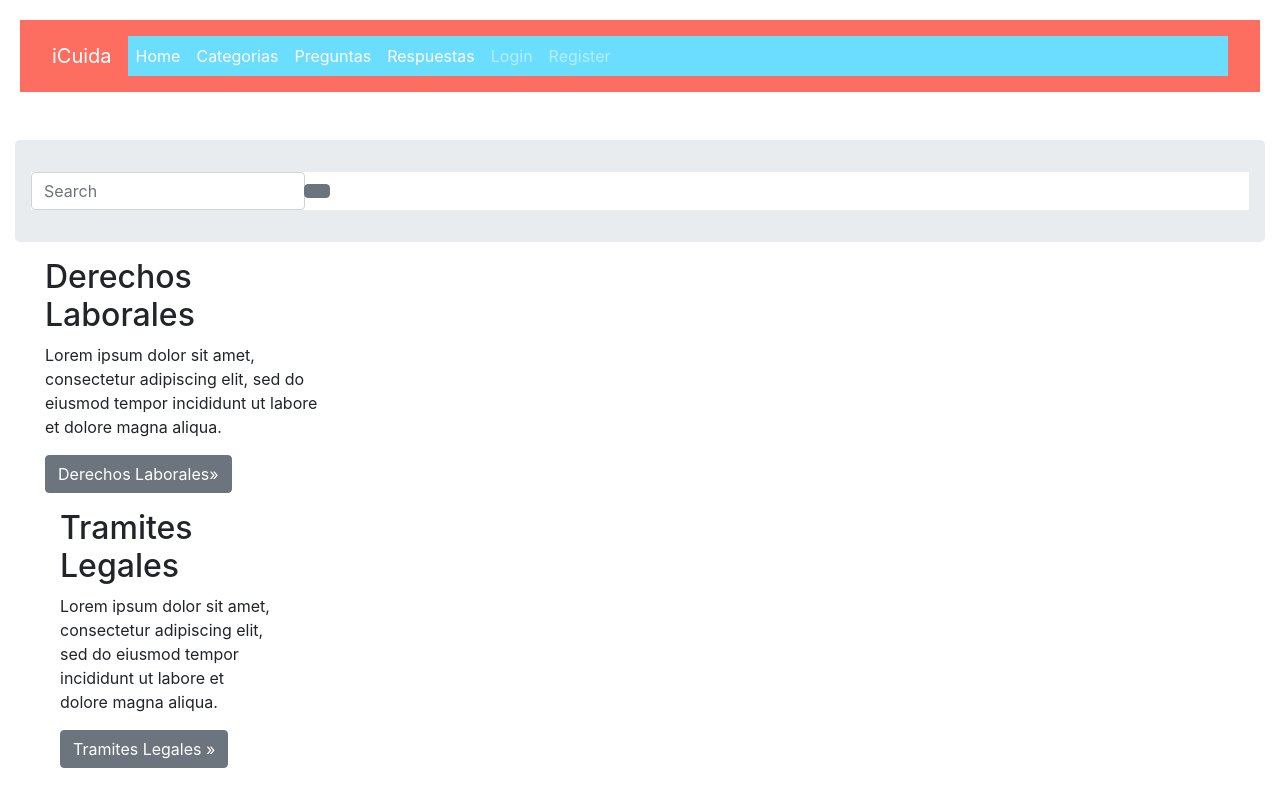
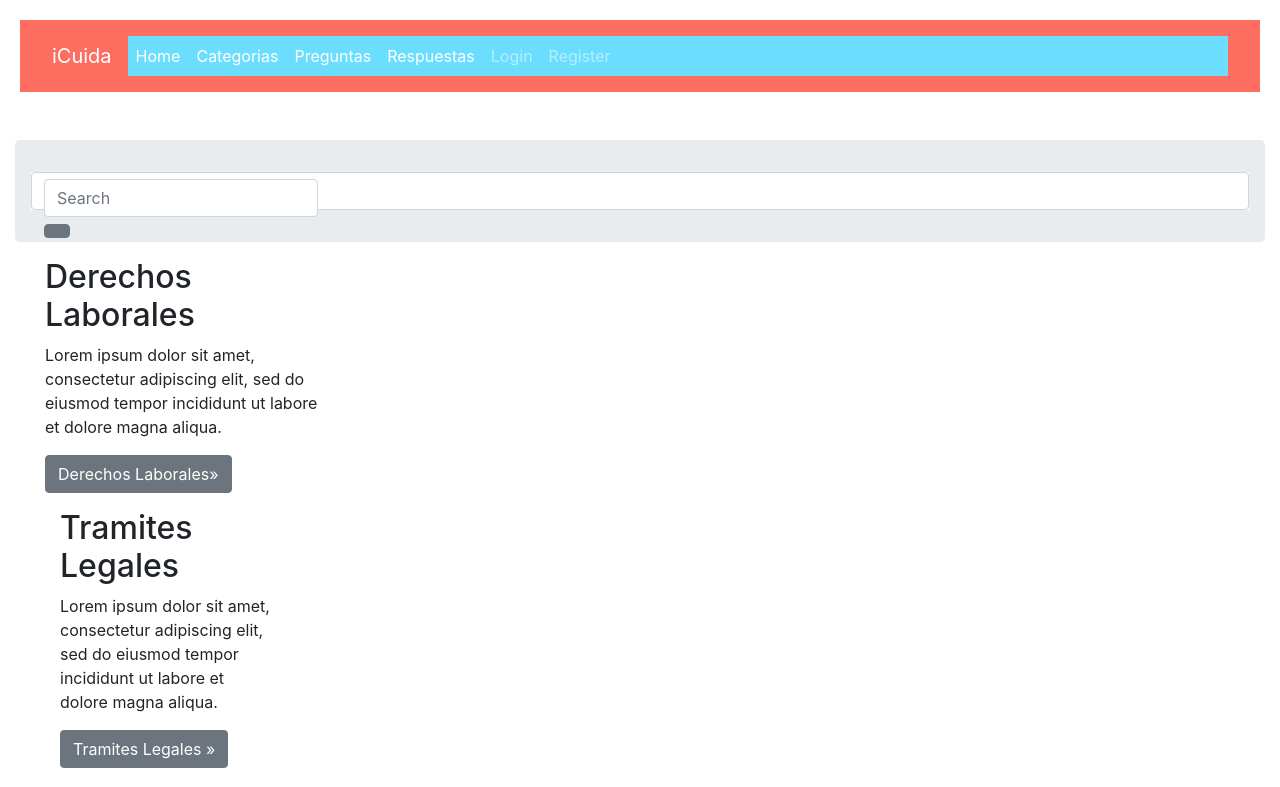
Before and after one commit to Iniciativa-Barcelona-Open-Data-I-iCuida/iCuida, a React (Create React App) app in the folder client/: page / in a window 1280 px wide. Shown: the top 787 px of the page. Built offline with nearby package versions, Linux system fonts and the light colour scheme.

Commit message:
fix search bar

```diff
--- a/client/src/assets/css/Landing.css
+++ b/client/src/assets/css/Landing.css
@@ -19,7 +19,20 @@ html, body {
 }
 
 .form-inline{
- align-items: center;
+    display: block;
+    width: 100%;
+    align-items: center;
+    height: calc(1.5em + .75rem + 2px);
+    padding: .375rem .75rem;
+    font-size: 1rem;
+    font-weight: 400;
+    line-height: 1.5;
+    color: #495057;
+    background-color: #fff;
+    background-clip: padding-box;
+    border: 1px solid #ced4da;
+    border-radius: .25rem;
+    transition: border-color .15s ease-in-out,box-shadow .15s ease-in-out;
 }
 
 div .jumbotron-mt-5 {
```
